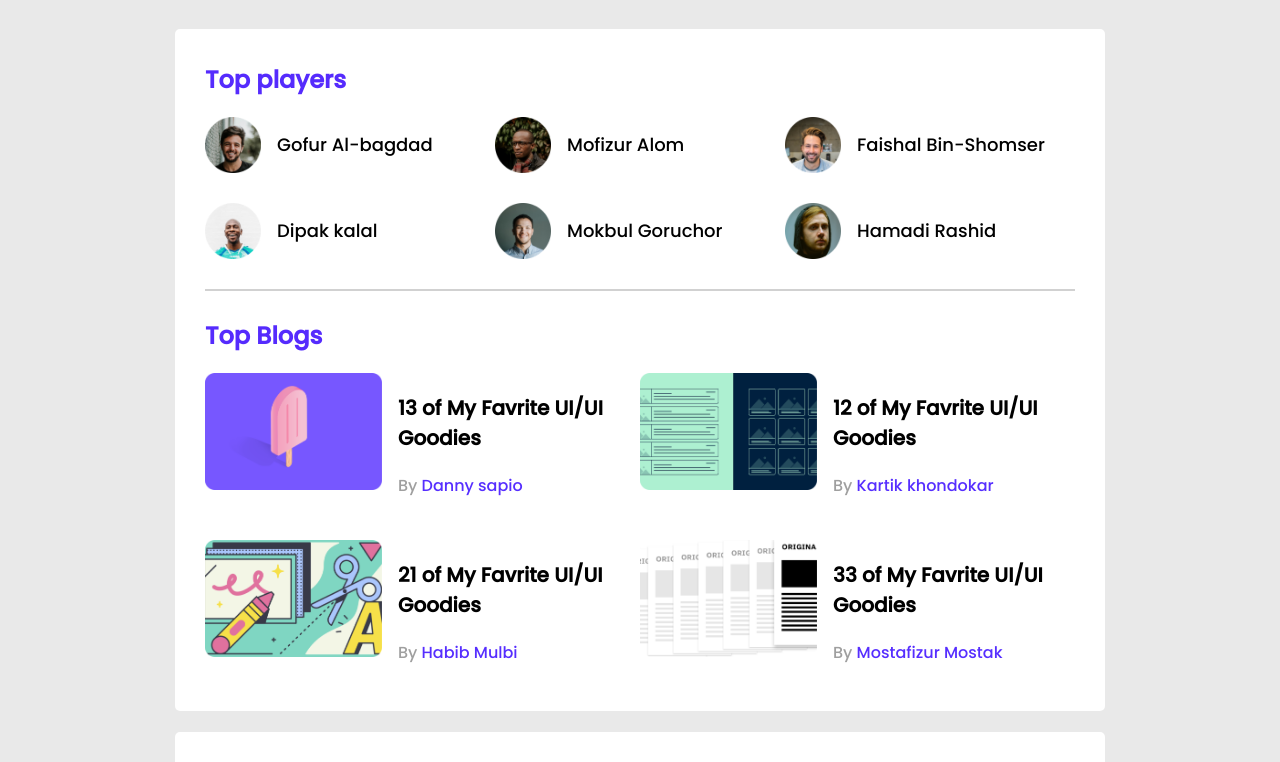
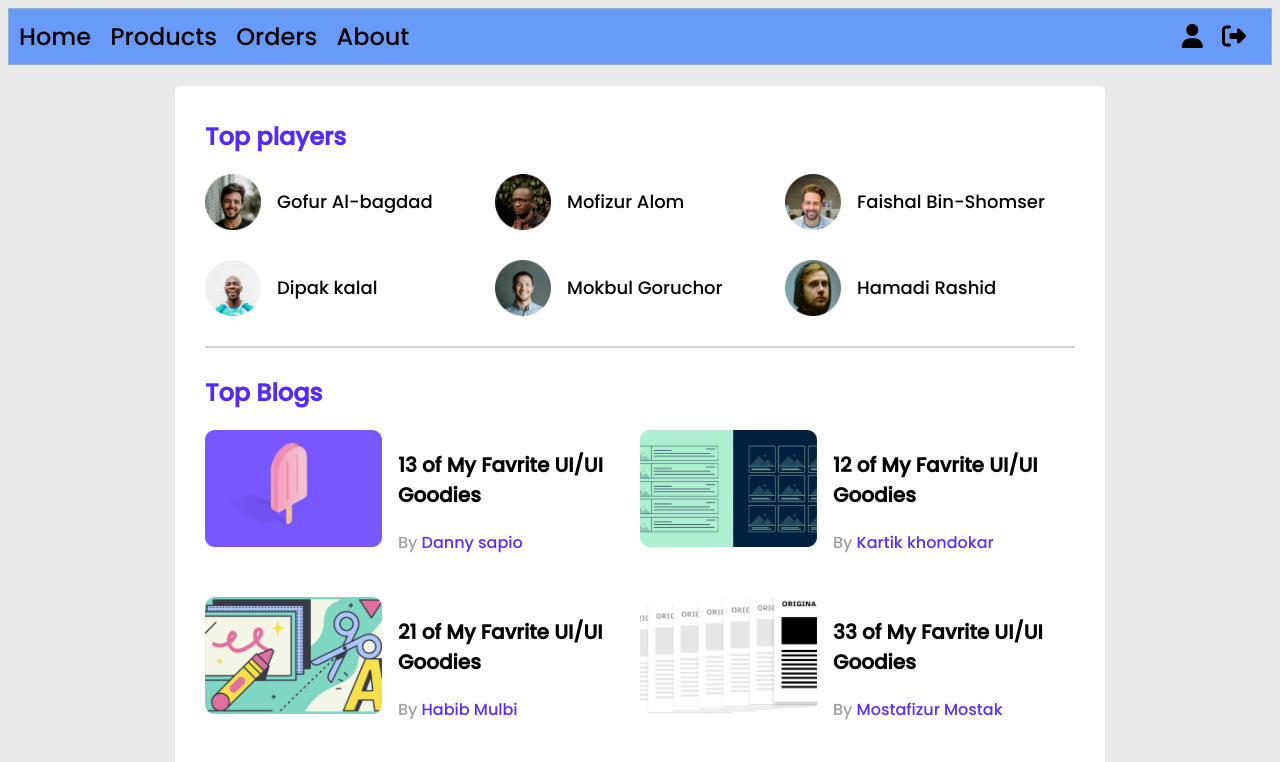
Before and after one commit to BishalAshiq/leader-board-css3, a plain HTML site: page index.html in a window 1280 px wide. Shown: the top 762 px of the page. Drawn offline with Linux system fonts and the light colour scheme.

Commit message:
added board

```diff
--- a/index.html
+++ b/index.html
@@ -13,7 +13,18 @@
 
     <!-- header start -->
     <header>
-
+        <nav>
+            <span>
+             <a href="">Home</a>
+             <a href="">Products</a>
+             <a href="">Orders</a>
+             <a href="">About</a>
+            </span>
+             <span>
+                 <a href=""><i class="fas fa-user"></i></a>
+             <a href=""><i class="fas fa-sign-out-alt"></i></a>
+             </span>
+         </nav>
     </header>
 
     <main>
--- a/style.css
+++ b/style.css
@@ -6,6 +6,24 @@
 body{
     font-family: 'Poppins', sans-serif;
     background-color: #e6e6e6e0;
+}
+nav{
+    background-color: rgba(73, 136, 252, 0.808);
+    display: flex;
+    justify-content: space-between;
+    padding: 10px 10px 10px 10px;
+    border: 1px solid rgba(255, 211, 117, 0.315);
+
+}
+nav a{
+    text-decoration: none;
+    color: black;
+    font-size: 1.5em;
+    margin-right: 15px;
+
+}
+nav a:hover{
+    background-color: #ee36a1d2;
 }
 
 main{
```
